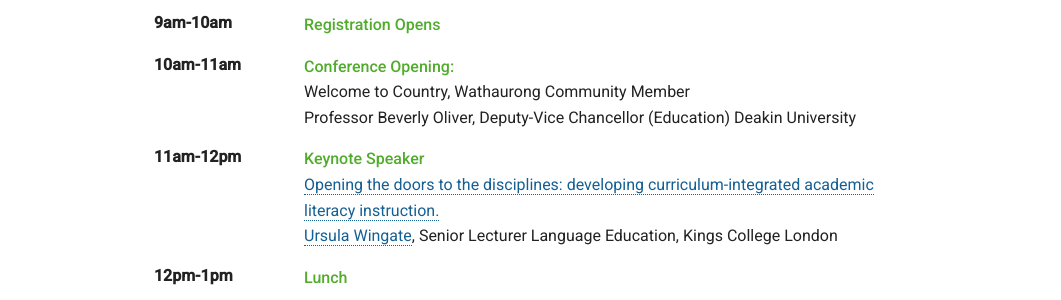
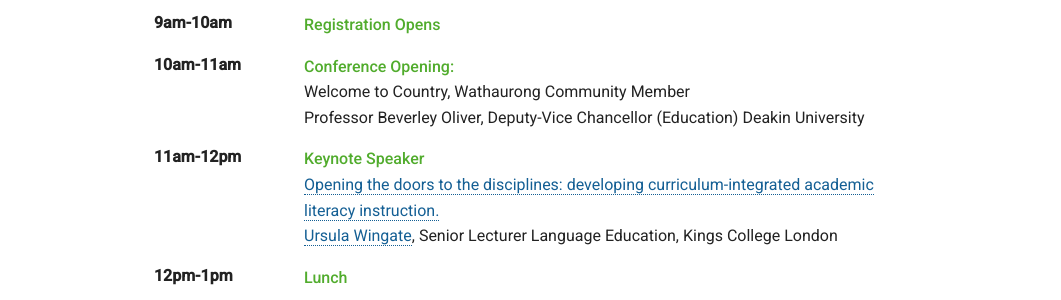
Before and after one commit to aallconference2017/aallconference2017.github.io, a Jekyll site: the page built from program/index.html, in a window 1280 px wide and 900 px high, scrolled down 602 px. Shown: the part 152-452 px from the top of the window, without its empty margins (113-1174 px from the left). Built offline with Jekyll 4.4.1, drawn with Linux system fonts in a browser that asks for light colours.

Commit message:
Updated 'program/index.html' via CloudCannon

```diff
--- a/program/index.html
+++ b/program/index.html
@@ -11,7 +11,7 @@ show_jump_links: true
         <h2>Day 1 - <small>1<sup>st</sup> Nov 2017</small></h2>
         <ul class="program">
             <li><span class="time editable">9am-10am</span> <div class="session editable"><p><strong>Registration Opens</strong></p></div></li>
-            <li><span class="time editable">10am-11am</span> <div class="session editable"><p><strong>Conference Opening:</strong><br />Welcome to Country, Wathaurong Community Member<b>&nbsp;</b><br />Professor Beverly Oliver, Deputy-Vice Chancellor (Education) Deakin University</p></div></li>
+            <li><span class="time editable">10am-11am</span> <div class="session editable"><p><strong>Conference Opening:</strong><br />Welcome to Country, Wathaurong Community Member<b>&nbsp;</b><br />Professor Beverley Oliver, Deputy-Vice Chancellor (Education) Deakin University</p></div></li>
             <li><span class="time editable">11am-12pm</span> <div class="session editable"><p class="present-before-paste"><strong>Keynote Speaker</strong><br /><a href="/Abstracts/AALL 2017 UW Abstract.pdf">Opening the doors to the disciplines: developing curriculum-integrated academic literacy instruction.</a><br /><a href="/keynote-speakers/">Ursula Wingate</a>, Senior Lecturer Language Education, Kings College London</p></div></li>
             <li><span class="time editable">12pm-1pm</span> <div class="session editable"><p><strong>Lunch</strong></p></div></li>
             <li><span class="time editable">1pm-3pm</span> <div class="session editable"><p><strong>Concurrent Sessions</strong></p></div>
```
